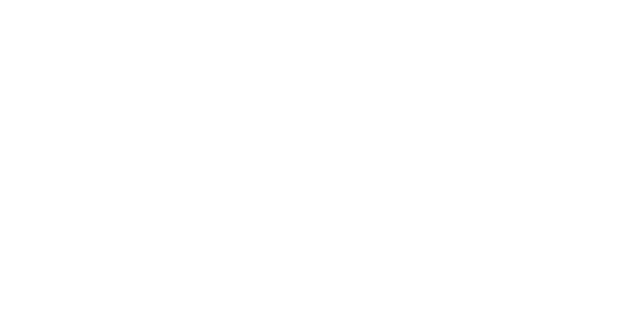
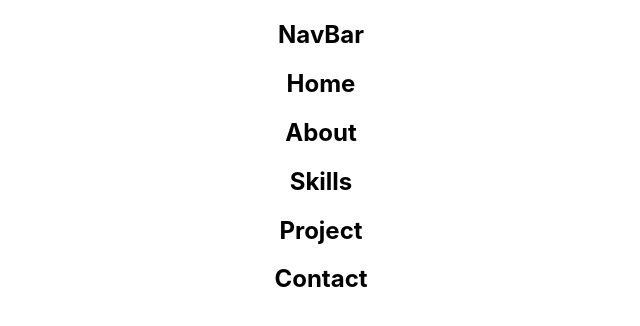
Before and after one commit to StefanoQuiroz/FirstPortfolio-webPage-ReactJS, a React (Create React App) app in the folder client/: page / in a window 1280 px wide. Shown: the top 326 px of the page, without its empty margins (319-959 px from the left). Built offline with nearby package versions, Linux system fonts and the light colour scheme.

Commit message:
Criando os componentes react da app

```diff
--- a/client/package.json
+++ b/client/package.json
@@ -6,6 +6,7 @@
     "@testing-library/jest-dom": "^5.14.1",
     "@testing-library/react": "^11.2.7",
     "@testing-library/user-event": "^12.8.3",
+    "node-sass": "^6.0.0",
     "react": "^17.0.2",
     "react-dom": "^17.0.2",
     "react-scripts": "4.0.3",
--- a/client/src/App.js
+++ b/client/src/App.js
@@ -1,10 +1,21 @@
 import React from 'react';
 import './App.css';
+import Home from './components/Home';
+import NavBar from './components/NavBar';
+import About from './components/About';
+import Skills from './components/Skills';
+import Projects from './components/Projects';
+import Contact from './components/Contact';
 
 function App() {
   return (
     <div className="App">
-
+      <NavBar/>
+      <Home/>
+      <About/>
+      <Skills/>
+      <Projects/>
+      <Contact/>
     </div>
   );
 }
```
Also changed, not shown: 1 other file (tests, documents, lock files or other folders).
